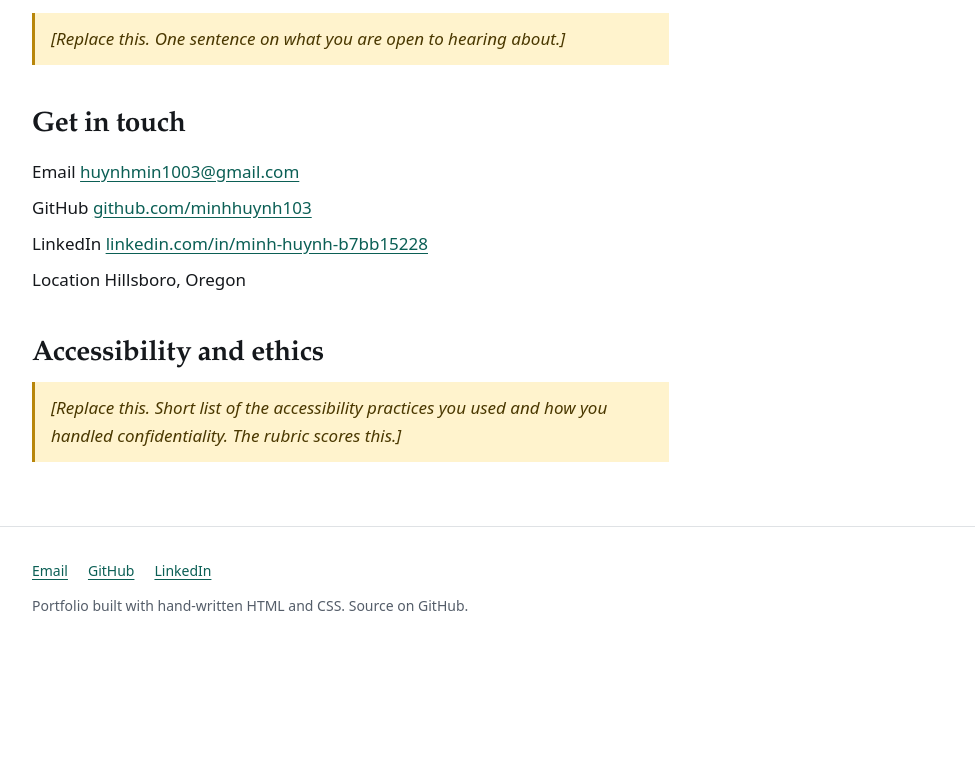
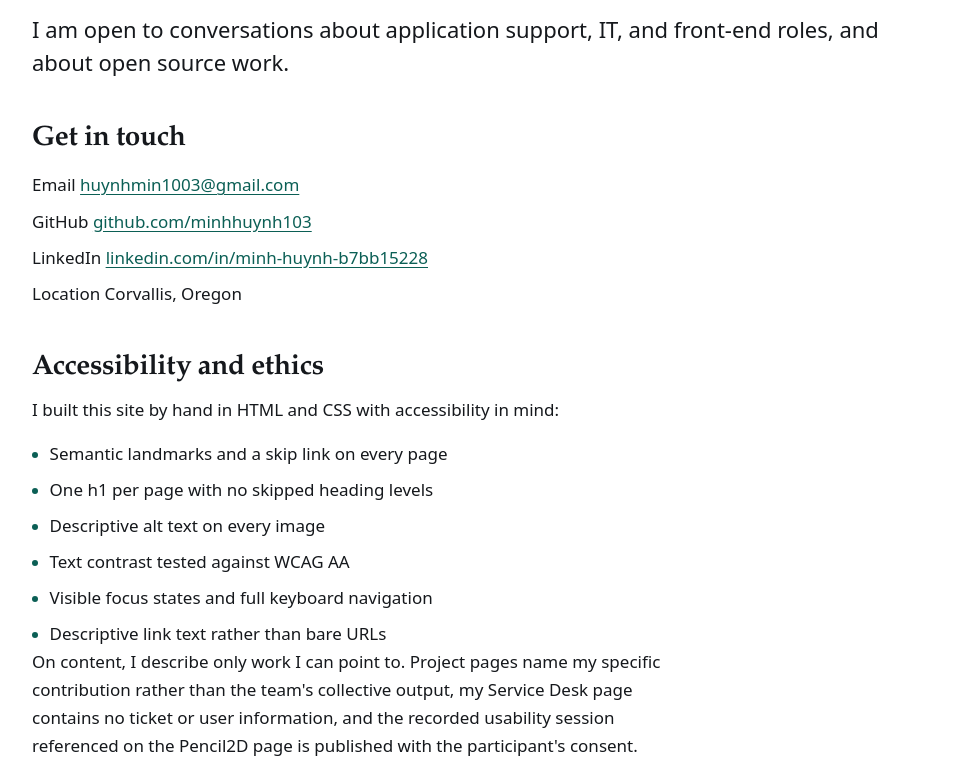
Before and after one commit to minhhuynh103/minhhuynh103.github.io, a plain HTML site: page contact/index.html in a window 1280 px wide. Shown: the part 174-952 px from the top of the page, without its empty margins (152-1127 px from the left). Before the commit the page ends 839 px from the top, so only its background shows below. Drawn offline with Linux system fonts and the light colour scheme.

Commit message:
add contact

```diff
--- a/contact/index.html
+++ b/contact/index.html
@@ -28,9 +28,10 @@
 <main id="main" tabindex="-1">
   <div class="wrap">
     <header class="page-head">
-      <h1>Contact</h1>
-      <p class="lede"><p class="todo">[Replace this. One sentence on what you are open to hearing about.]</p></p>
+    <h1>Contact</h1>
+    <p class="lede">I am open to conversations about application support, IT, and front-end roles, and about open source work.</p>
     </header>
+
 
     <section aria-labelledby="reach">
       <h2 id="reach">Get in touch</h2>
@@ -38,13 +39,22 @@
         <li>Email <a href="mailto:huynhmin1003@gmail.com">huynhmin1003@gmail.com</a></li>
         <li>GitHub <a href="https://github.com/minhhuynh103">github.com/minhhuynh103</a></li>
         <li>LinkedIn <a href="https://www.linkedin.com/in/minh-huynh-b7bb15228/">linkedin.com/in/minh-huynh-b7bb15228</a></li>
-        <li>Location Hillsboro, Oregon</li>
+        <li>Location Corvallis, Oregon</li>
       </ul>
     </section>
 
     <section aria-labelledby="access">
       <h2 id="access">Accessibility and ethics</h2>
-      <p class="todo">[Replace this. Short list of the accessibility practices you used and how you handled confidentiality. The rubric scores this.]</p>
+      <p>I built this site by hand in HTML and CSS with accessibility in mind:</p>
+      <ul class="pill-list">
+        <li>Semantic landmarks and a skip link on every page</li>
+        <li>One h1 per page with no skipped heading levels</li>
+        <li>Descriptive alt text on every image</li>
+        <li>Text contrast tested against WCAG AA</li>
+        <li>Visible focus states and full keyboard navigation</li>
+        <li>Descriptive link text rather than bare URLs</li>
+      </ul>
+      <p>On content, I describe only work I can point to. Project pages name my specific contribution rather than the team's collective output, my Service Desk page contains no ticket or user information, and the recorded usability session referenced on the Pencil2D page is published with the participant's consent.</p>
     </section>
   </div>
 
@@ -53,7 +63,7 @@
 <footer class="site-footer">
   <div class="wrap">
     <p class="footer-links">
-      <!-- TODO: replace with your real links -->
+
       <a href="mailto:huynhmin1003@gmail.com">Email</a>
       <a href="https://github.com/minhhuynh103">GitHub</a>
       <a href="https://www.linkedin.com/in/minh-huynh-b7bb15228/">LinkedIn</a>
```
Also changed, not shown: index.html (+2 -2 lines), projects/index.html (+1 -1 lines).
